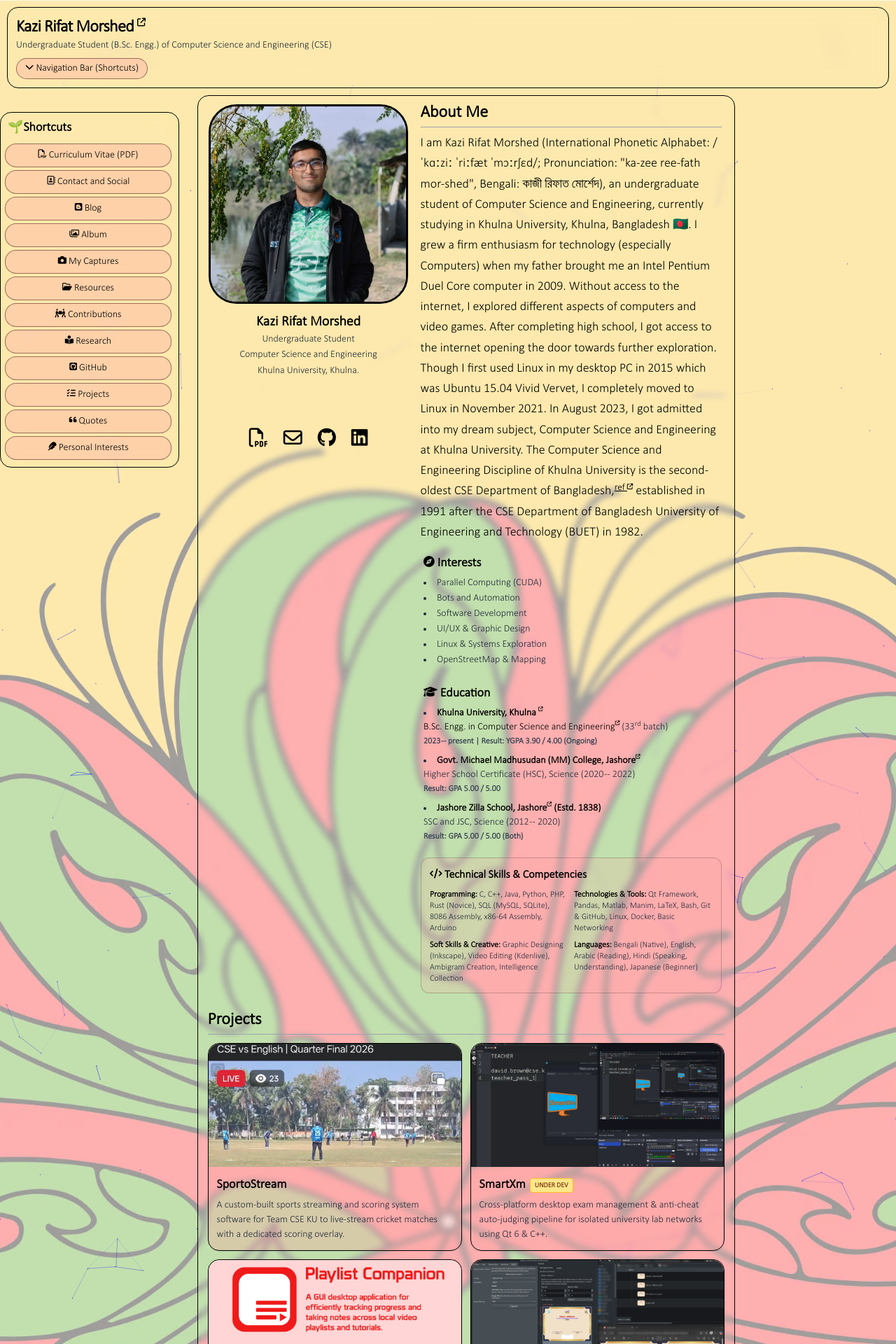
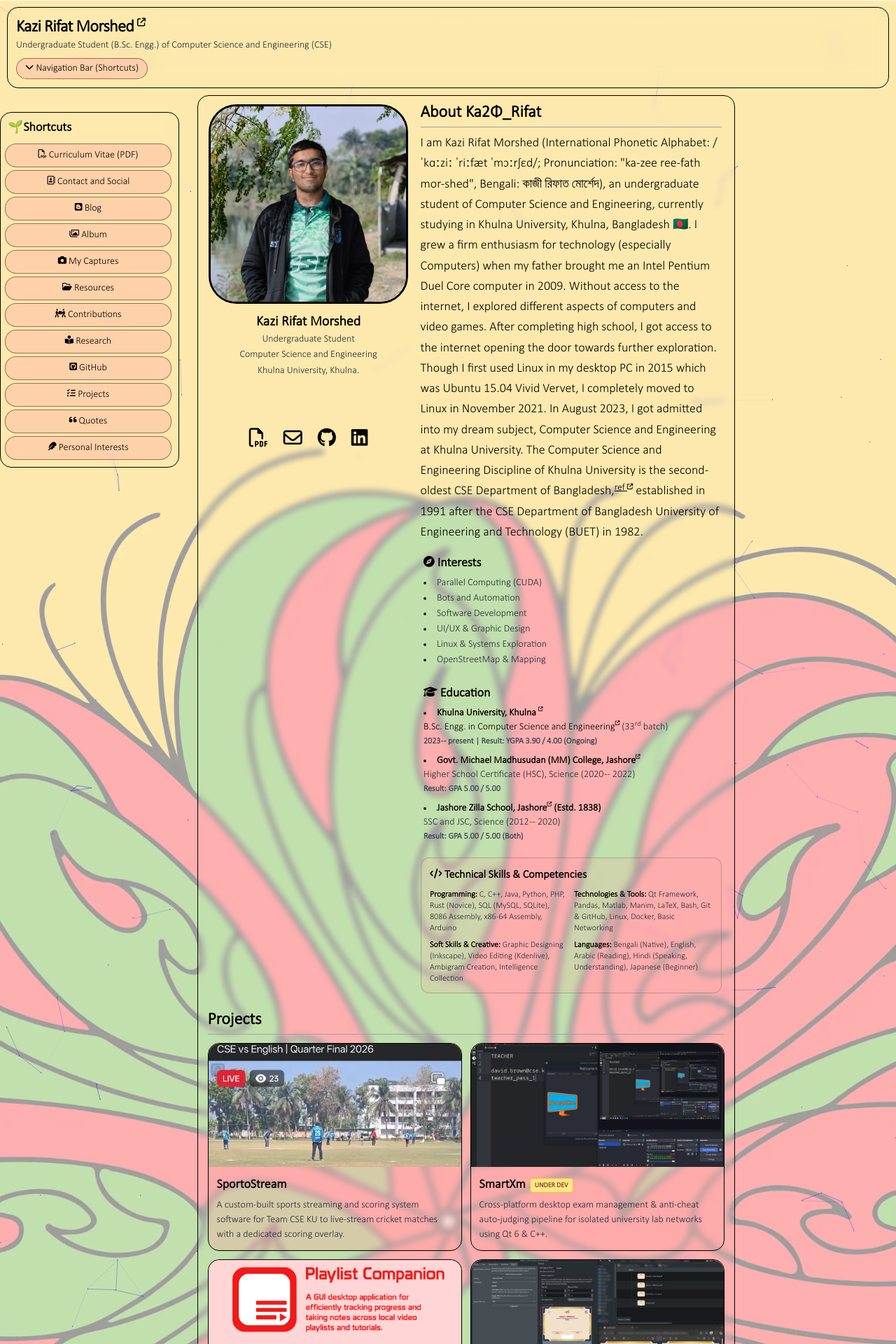
Before and after one commit to KaziRifatMorshed/kazirifatmorshed.github.io, a Jekyll site: the page built from index.html, in a window 1280 px wide. Shown: the top 1920 px of the page at 70% size. Built offline with Jekyll 4.4.1, drawn with Linux system fonts in a browser that asks for light colours; nearby versions of some CDN libraries; some web fonts are replaced.

Commit message:
Update index.html

```diff
--- a/index.html
+++ b/index.html
@@ -19,7 +19,7 @@ title: Kazi Rifat Morshed - Personal Webpage
             </div>
         </div>
         <div id="About-Me" class="animate__animated animate__fadeInUp flex flex-wrap mx-2.5 h-auto max-[1080px]:w-full max-[1080px]:max-w-full">
-            <h2 class="text-2xl font-bold w-full border-b border-gray-400 pb-1 mb-2">About Me</h2>
+            <h2 class="text-2xl font-bold w-full border-b border-gray-400 pb-1 mb-2">About Ka2Φ_Rifat</h2>
             <p class="leading-relaxed">
                 I am Kazi Rifat Morshed (International Phonetic Alphabet: /ˈkɑːziː ˈriːfæt ˈmɔːrʃɛd/; Pronunciation: "ka-zee ree-fath mor-shed", Bengali: কাজী রিফাত মোর্শেদ), an undergraduate student of Computer Science and Engineering, currently studying in Khulna University, Khulna, Bangladesh 🇧🇩. I grew a firm enthusiasm for technology (especially Computers) when my father brought me an Intel Pentium Duel Core computer in 2009. Without access to the internet, I explored different aspects of computers and video games. After completing high school, I got access to the internet opening the door towards further exploration. <br />Though I first used Linux in my desktop PC in 2015 which was Ubuntu 15.04 Vivid Vervet, I completely moved to Linux in November 2021. In August 2023, I got admitted into my dream subject, Computer Science and Engineering at Khulna University. The Computer Science and Engineering Discipline of Khulna University is the second-oldest CSE Department of Bangladesh,<sup><a href="https://fse.ewubd.edu/computer-science-engineering/faculty-view/mhakhan#short_biography" target="_blank" class="text-black underline">ref <i class="fa-solid fa-arrow-up-right-from-square fa-2xs"></i></a></sup> established in 1991 after the CSE Department of Bangladesh University of Engineering and Technology (BUET) in 1982.
             </p>
```
